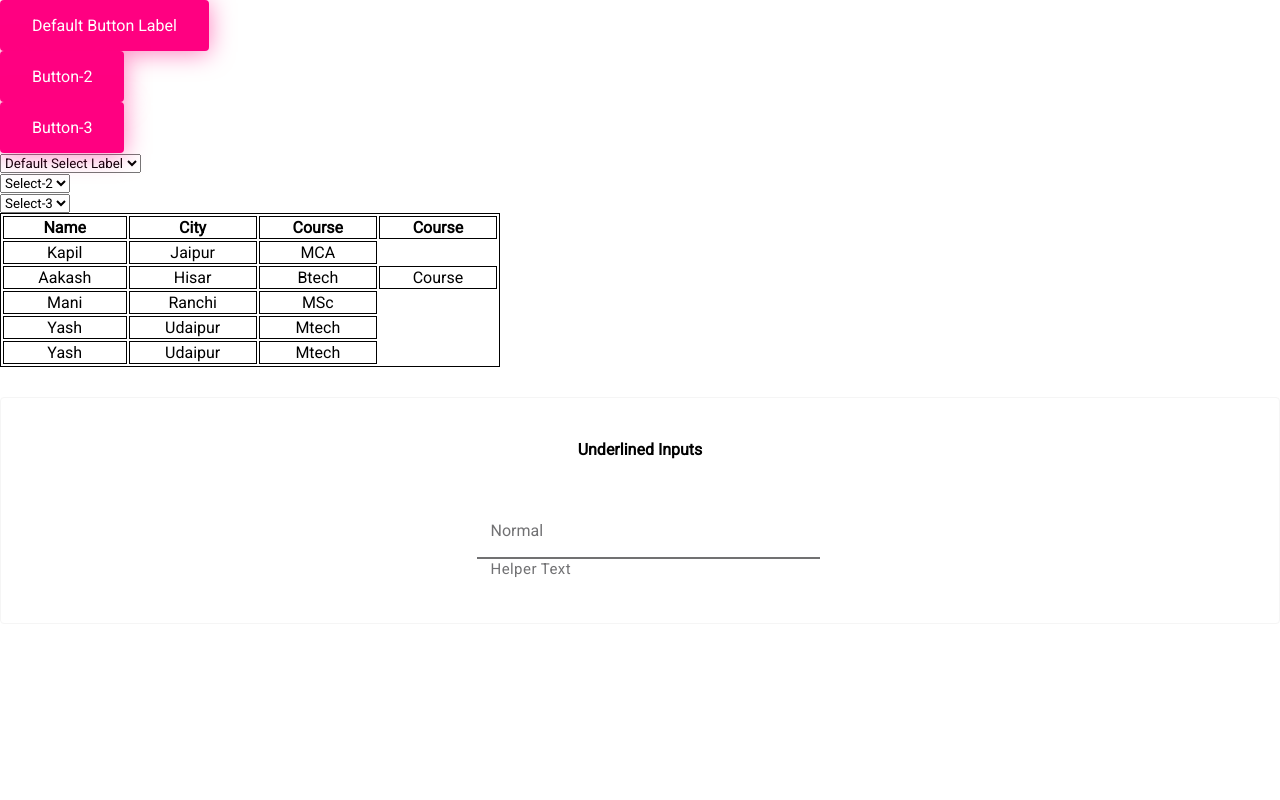
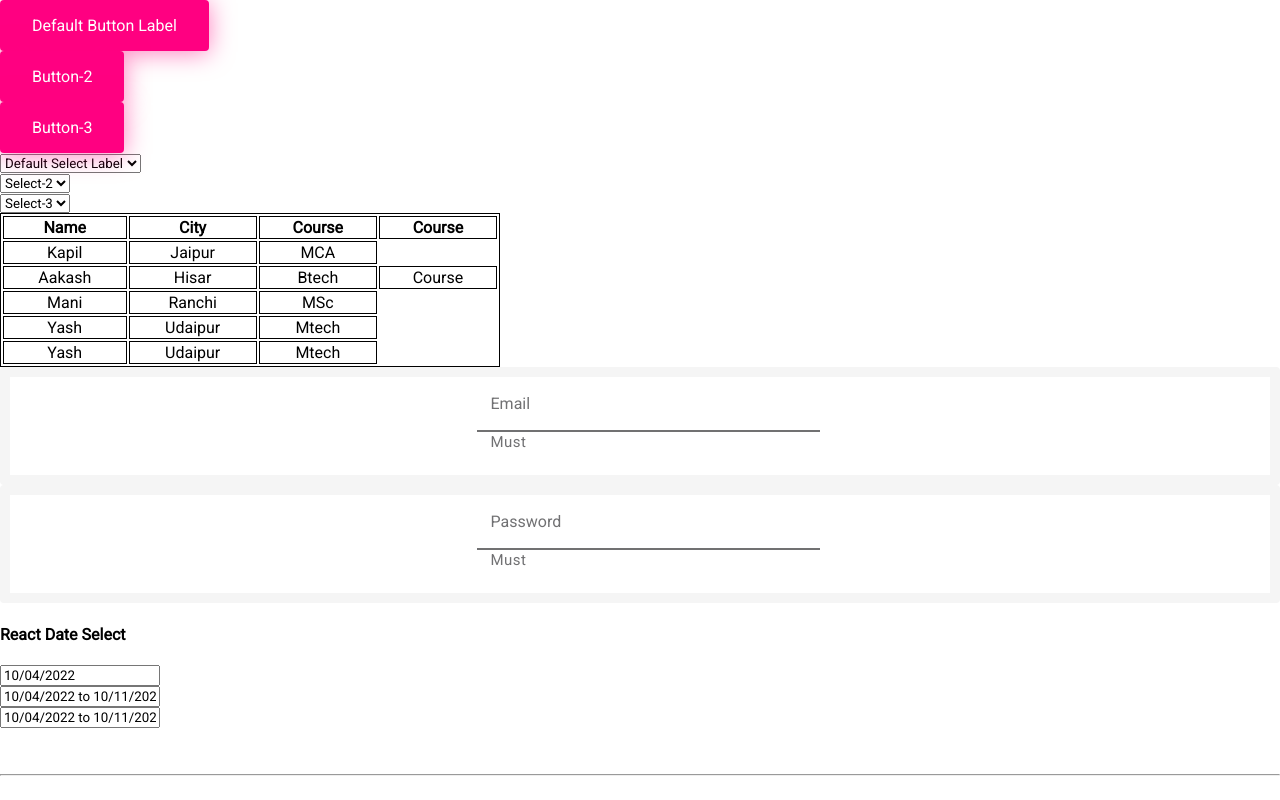
Before and after one commit to erenkorkmazemre/reactjs-file-structure, a React (Create React App) app: page / in a window 1280 px wide. Built offline with nearby package versions, Linux system fonts and the light colour scheme.

Commit message:
feat: input , date range, calendar ,date range picker components added.

```diff
--- /dev/null
+++ b/src/components/_globals/customCalendar/CustomCalendar.js
@@ -0,0 +1,75 @@
+import { useEffect, useRef, useState } from 'react'
+import { Calendar } from 'react-date-range'
+import format from 'date-fns/format'
+
+import 'react-date-range/dist/styles.css'
+import 'react-date-range/dist/theme/default.css'
+
+const CustomCalendar = () => {
+
+    // date state
+    const [calendar, setCalendar] = useState('')
+
+    // open close
+    const [open, setOpen] = useState(false)
+
+    // get the target element to toggle
+    const refOne = useRef(null)
+
+    useEffect(() => {
+        // set current date on component load
+        setCalendar(format(new Date(), 'MM/dd/yyyy'))
+        // event listeners
+        document.addEventListener("keydown", hideOnEscape, true)
+        document.addEventListener("click", hideOnClickOutside, true)
+    }, [])
+
+    // hide dropdown on ESC press
+    const hideOnEscape = (e) => {
+        // console.log(e.key)
+        if( e.key === "Escape" ) {
+            setOpen(false)
+        }
+    }
+
+    // Hide on outside click
+    const hideOnClickOutside = (e) => {
+        // console.log(refOne.current)
+        // console.log(e.target)
+        if( refOne.current && !refOne.current.contains(e.target) ) {
+            setOpen(false)
+        }
+    }
+
+    // on date change, store date in state
+    const handleSelect = (date) => {
+        // console.log(date)
+        // console.log(format(date, 'MM/dd/yyyy'))
+        setCalendar(format(date, 'MM/dd/yyyy'))
+    }
+
+    return (
+        <div className="calendarWrap">
+
+            <input
+                value={ calendar }
+                readOnly
+                className="inputBox"
+                onClick={ () => setOpen(open => !open) }
+            />
+
+            <div ref={refOne}>
+                {open &&
+                    <Calendar
+                        date={ new Date() }
+                        onChange = { handleSelect }
+                        className="calendarElement"
+                    />
+                }
+            </div>
+
+        </div>
+    )
+}
+
+export default CustomCalendar
--- /dev/null
+++ b/src/components/_globals/customDateRange/CustomDateRange.js
@@ -0,0 +1,77 @@
+import { useEffect, useRef, useState } from 'react'
+import { DateRange } from 'react-date-range'
+
+import format from 'date-fns/format'
+import { addDays } from 'date-fns'
+
+import 'react-date-range/dist/styles.css'
+import 'react-date-range/dist/theme/default.css'
+
+const CustomDateRange = () => {
+
+    // date state
+    const [range, setRange] = useState([
+        {
+            startDate: new Date(),
+            endDate: addDays(new Date(), 7),
+            key: 'selection'
+        }
+    ])
+
+    // open close
+    const [open, setOpen] = useState(false)
+
+    // get the target element to toggle
+    const refOne = useRef(null)
+
+    useEffect(() => {
+        // event listeners
+        document.addEventListener("keydown", hideOnEscape, true)
+        document.addEventListener("click", hideOnClickOutside, true)
+    }, [])
+
+    // hide dropdown on ESC press
+    const hideOnEscape = (e) => {
+        // console.log(e.key)
+        if( e.key === "Escape" ) {
+            setOpen(false)
+        }
+    }
+
+    // Hide on outside click
+    const hideOnClickOutside = (e) => {
+        // console.log(refOne.current)
+        // console.log(e.target)
+        if( refOne.current && !refOne.current.contains(e.target) ) {
+            setOpen(false)
+        }
+    }
+
+    return (
+        <div className="calendarWrap">
+
+            <input
+                value={`${format(range[0].startDate, "MM/dd/yyyy")} to ${format(range[0].endDate, "MM/dd/yyyy")}`}
+                readOnly
+                className="inputBox"
+                onClick={ () => setOpen(open => !open) }
+            />
+
+            <div ref={refOne}>
+                {open &&
+                    <DateRange
+                        onChange={item => setRange([item.selection])}
+                        editableDateInputs={true}
+                        moveRangeOnFirstSelection={false}
+                        ranges={range}
+                        months={1}
+                        direction="horizontal"
+                        className="calendarElement"
+                    />
+                }
+            </div>
+
+        </div>
+    )
+}
+export default CustomDateRange
--- /dev/null
+++ b/src/components/_globals/customDateRangePicker/CustomDateRangePicker.js
@@ -0,0 +1,78 @@
+import { useEffect, useRef, useState } from 'react'
+import { DateRangePicker } from 'react-date-range'
+
+import format from 'date-fns/format'
+import { addDays } from 'date-fns'
+
+import 'react-date-range/dist/styles.css'
+import 'react-date-range/dist/theme/default.css'
+
+const CustomDateRangePicker = () => {
+
+    // date state
+    const [range, setRange] = useState([
+        {
+            startDate: new Date(),
+            endDate: addDays(new Date(), 7),
+            key: 'selection'
+        }
+    ])
+
+    // open close
+    const [open, setOpen] = useState(false)
+
+    // get the target element to toggle
+    const refOne = useRef(null)
+
+    useEffect(() => {
+        // event listeners
+        document.addEventListener("keydown", hideOnEscape, true)
+        document.addEventListener("click", hideOnClickOutside, true)
+    }, [])
+
+    // hide dropdown on ESC press
+    const hideOnEscape = (e) => {
+        // console.log(e.key)
+        if( e.key === "Escape" ) {
+            setOpen(false)
+        }
+    }
+
+    // Hide dropdown on outside click
+    const hideOnClickOutside = (e) => {
+        // console.log(refOne.current)
+        // console.log(e.target)
+        if( refOne.current && !refOne.current.contains(e.target) ) {
+            setOpen(false)
+        }
+    }
+
+    return (
+        <div className="calendarWrap">
+
+            <input
+                value={`${format(range[0].startDate, "MM/dd/yyyy")} to ${format(range[0].endDate, "MM/dd/yyyy")}`}
+                readOnly
+                className="inputBox"
+                onClick={ () => setOpen(open => !open) }
+            />
+
+            <div ref={refOne}>
+                {open &&
+                    <DateRangePicker
+                        onChange={item => setRange([item.selection])}
+                        editableDateInputs={true}
+                        moveRangeOnFirstSelection={false}
+                        ranges={range}
+                        months={2}
+                        direction="horizontal"
+                        className="calendarElement"
+                    />
+                }
+            </div>
+
+        </div>
+    )
+}
+
+export default CustomDateRangePicker
--- a/src/components/_globals/customInput/CustomInput.js
+++ b/src/components/_globals/customInput/CustomInput.js
@@ -1,16 +1,16 @@
 import React from "react";
 import styles from "./CustomInput.module.scss"
-const CustomInput = ({placeholder}) => {
+
+const CustomInput = ({placeholder, underlineLabel}) => {
     return (
         <div className={styles.container}>
             <div>
-                <h4 className={styles.title}>Underlined Inputs</h4>
                 <form>
                     <div className={styles.omrsInputGroup}>
                         <label className={styles.omrsInputUnderlined}>
                             <input required/>
-                                <span className={styles.omrsInputLabel}>Normal</span>
-                                <span className={styles.omrsInputHelper}>Helper Text</span>
+                            <span className={styles.omrsInputLabel}>{placeholder}</span>
+                            <span className={styles.omrsInputHelper}>{underlineLabel}</span>
                         </label>
                     </div>
 
@@ -25,5 +25,6 @@ const CustomInput = ({placeholder}) => {
 export default CustomInput
 
 CustomInput.defaultProps = {
-    placeholder: "Input Default Placeholder"
+    placeholder: "Input Default Placeholder",
+    underlineLabel:"Must"
 }
--- a/src/components/_globals/customInput/CustomInput.module.scss
+++ b/src/components/_globals/customInput/CustomInput.module.scss
@@ -7,9 +7,7 @@ div.container {
   display: flex;
   align-items: flex-start;
   justify-content: space-around;
-  margin-top: 30px;
-  border: 1px solid whitesmoke;
-  padding: 21px;
+  border: 10px solid whitesmoke;
   border-radius: 4px;
 }
 h4.title {
--- a/src/pages/componentsDashboard/ComponentsDashboard.js
+++ b/src/pages/componentsDashboard/ComponentsDashboard.js
@@ -2,8 +2,10 @@ import React from 'react'
 import CustomButton from "@components/_globals/customButton";
 import CustomSelect from "@components/_globals/customSelect";
 import CustomTable from "@components/_globals/customTable";
-import CustomInput from "@components/_globals/customInput";
-
+import LoginForm from "@components/loginForm/LoginForm";
+import CustomCalendar from "@components/_globals/customCalendar/CustomCalendar";
+import CustomDateRange from "@components/_globals/customDateRange";
+import CustomDateRangePicker from "@components/_globals/customDateRangePicker";
 const ComponentsDashboard = () => {
     var headData = ['Name', 'City', 'Course', 'Course'];
     var bodyData =
@@ -24,7 +26,16 @@ const ComponentsDashboard = () => {
             <CustomSelect label='Select-2'/>
             <CustomSelect label='Select-3'/>
             <CustomTable headData={headData} bodyData={bodyData}/>
-            <CustomInput/>
+            <LoginForm />
+
+            <h4>React Date Select</h4>
+            <CustomCalendar/>
+            <CustomDateRange/>
+            <CustomDateRangePicker/>
+
+            <br /><br />
+            <hr />
+
         </>
     )
 }
```
